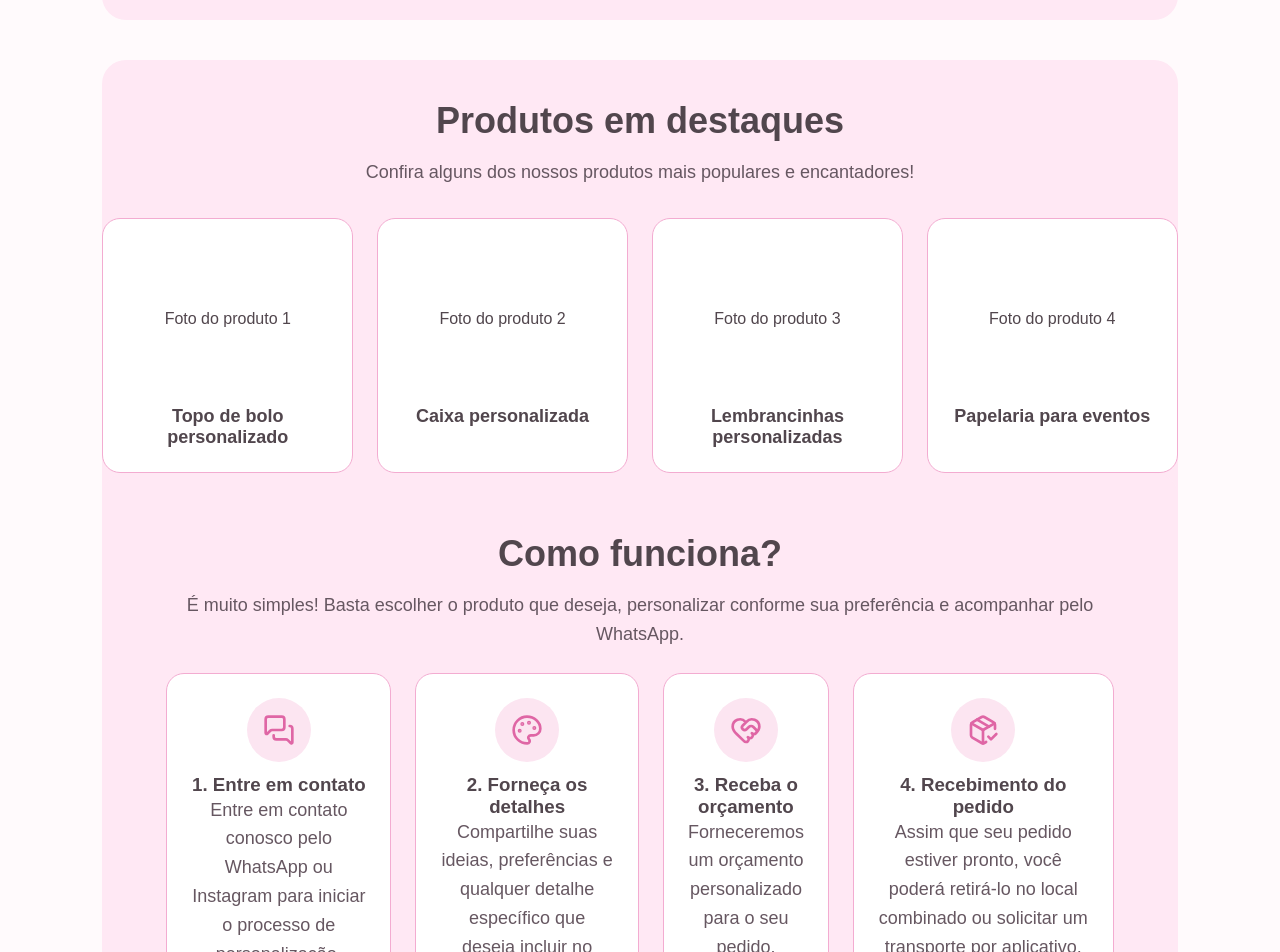
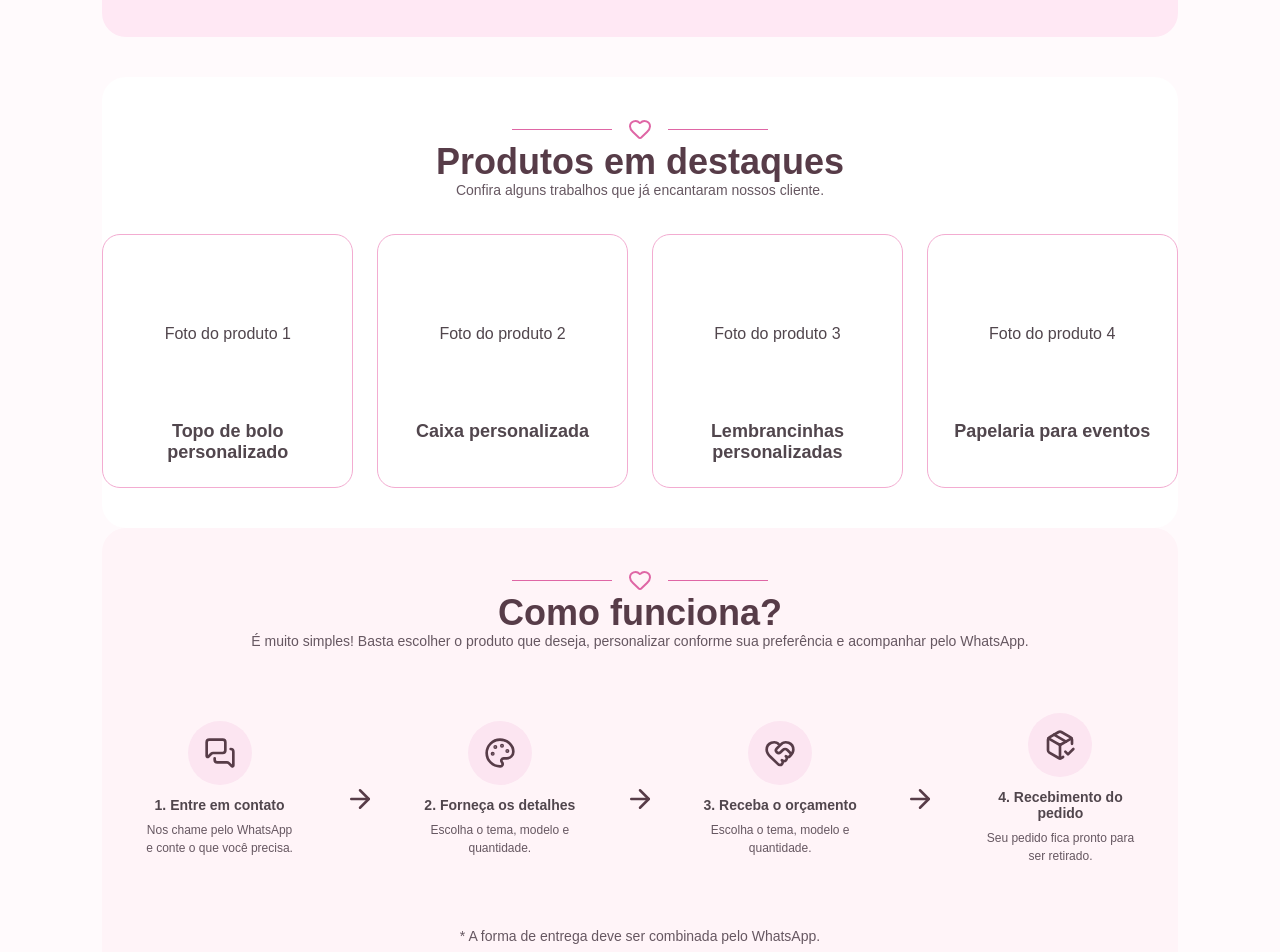
Before and after one commit to PatrickCorrea-git/papelle-personalizados, a React (Vite) app: page / in a window 1280 px wide. Shown: the part 1037-1989 px from the top of the page. Built offline with nearby package versions, Linux system fonts and the light colour scheme.

Commit message:
retocando design

```diff
--- a/src/App.css
+++ b/src/App.css
@@ -31,7 +31,7 @@ header h1 {
 header nav {
   display: flex;
   align-items: center;
-  gap:24px;
+  gap: 24px;
 }
 
 header nav a {
@@ -52,14 +52,14 @@ main {
   padding: 60px 8%;
 }
 
-main section {
+main > section {
   padding: 60px 40px;
   background-color: #ffe8f4;
   border-radius: 24px;
   text-align: center;
 }
 
-main h2{
+main h2 {
   margin: 0 0 16px;
   color: #51464d;
   font-size: 36px;
@@ -73,7 +73,7 @@ main p {
 }
 
 .beneficios {
-  display:flex;
+  display: flex;
   justify-content: space-between;
   gap: 24px;
   flex-wrap: wrap;
@@ -101,13 +101,25 @@ main p {
   line-height: 1.5;
 }
 
-.produtos-lista{
-  display:flex;
+/* Produtos */
+
+.produtos-lista {
+  display: flex;
   justify-content: space-between;
   gap: 24px;
   flex-wrap: wrap;
 }
 
+.produtos h2 {
+  color: #573c48;
+  margin-bottom: -4px;
+}
+
+.produtos p {
+  font-size: 14px;
+  flex-wrap: wrap;
+  margin-bottom: 20px;
+}
 
 .categoria-card {
   flex: 1 1 0;
@@ -164,6 +176,18 @@ main p {
   margin-top: 40px;
   padding: 40px 0;
   text-align: center;
+  background-color: #fff;
+}
+
+.destaques h2 {
+  color: #573c48;
+  margin-bottom: -4px;
+}
+
+.destaques p {
+  font-size: 14px;
+  flex-wrap: wrap;
+  margin-bottom: 20px;
 }
 
 .destaques-lista {
@@ -197,24 +221,51 @@ main p {
 
 /* Etapas */
 
-.etapas-lista{
-  display:flex;
-  gap: 24px;
-  padding: 24px;
+.como-funciona {
+  background-color: #fff4f8;
+  padding: 40px 0;
+  text-align: center;
 }
 
-.etapa-card{
-    border-radius: 18px;
-    border: 1px solid #f3acd1;
-    background-color: #fff;
+.como-funciona p {
+  font-size: 14px;
+  flex-wrap: wrap;
+  margin-bottom: 20px;
+}
+
+.como-funciona h2 {
+  color: #573c48;
+  margin-bottom: -4px;
+}
+
+.etapas-lista {
+  display: flex;
+  gap: 24px;
+  padding: 16px;
+  align-items: center;
+  justify-content: center;
+}
+
+.etapa-card {
   padding: 24px;
   text-align: center;
+  flex: 1;
 }
 
 .etapa-card span {
   display: block;
   font-size: 32px;
   margin-bottom: 12px;
+}
+
+.etapa-card h3 {
+  font-size: 14px;
+  margin-bottom: 8px;
+}
+
+.etapa-card p {
+  font-size: 12px;
+  line-height: 1.5;
 }
 
 /* Ícones das etapas */
@@ -231,15 +282,49 @@ main p {
   margin-bottom: 12px;
 }
 
-.etapa-icone svg{
+.etapa-icone svg {
+  color: #573c48;
+}
+
+.etapa-seta {
+  width: 30px;
+  height: 30px;
+  color: #573c48;
+  flex-shrink: 0;
+}
+
+/* divisoria decorativa */
+
+.divisoria-decorativa {
+  display: flex;
+  align-items: center;
+  justify-content: center;
+  gap: 16px;
   color: #df66a5;
+  width: 100%;
+}
+
+.divisoria-decorativa::before {
+  content: "";
+  height: 1px;
+  background-color: #df66a5;
+  flex: 0 0 100px;
+  width: 100%;
+}
+
+.divisoria-decorativa::after {
+  content: "";
+  height: 1px;
+  width: 100px;
+  background-color: #df66a5;
+  flex: 0 0 100px;
 }
 
 /* Responsividade */
 
 @media (max-width: 600px) {
-  header nav{
-    gap:12px;
+  header nav {
+    gap: 12px;
   }
 
   header {
@@ -252,11 +337,11 @@ main p {
     padding: 40px 8%;
   }
 
-  main section{
+  main section {
     padding: 30px 20px;
   }
 
-  main h2{
+  main h2 {
     font-size: 28px;
   }
 
--- a/src/App.jsx
+++ b/src/App.jsx
@@ -1,4 +1,4 @@
-import { MessagesSquare, Palette, HeartHandshake, PackageCheck } from 'lucide-react';
+import { MessagesSquare, Palette, HeartHandshake, PackageCheck, ArrowRight, Heart } from 'lucide-react';
 import './App.css';
 
 function App() {
@@ -43,8 +43,13 @@ function App() {
         </section>
 
         <section className="produtos">
+
+          <div className='divisoria-decorativa'>
+            <Heart />
+          </div>
+
           <h2>Nossos Produtos</h2>
-          <p>Tudo o que você precisa para deixar sua festa ainda mais especial!</p>
+          <p>Tudo o que você precisa para deixar sua festa ainda mais especial! Com muito carinho e personalização.</p>
 
           <div className="produtos-lista">
             <article className="categoria-card card-rosa">
@@ -80,8 +85,12 @@ function App() {
         </section>
 
         <section className="destaques">
+          <div className='divisoria-decorativa'>
+            <Heart />
+          </div>
+
           <h2>Produtos em destaques</h2>
-          <p>Confira alguns dos nossos produtos mais populares e encantadores!</p>
+          <p>Confira alguns trabalhos que já encantaram nossos cliente.</p>
 
           <div className="destaques-lista">
             <article className="destaque-card">
@@ -112,47 +121,56 @@ function App() {
               <h3>Papelaria para eventos</h3>
             </article>
           </div>
+        </section>
 
         <section className="como-funciona">
+          <div className='divisoria-decorativa'>
+            <Heart />
+          </div>
+
           <h2>Como funciona?</h2>
           <p>É muito simples! Basta escolher o produto que deseja, personalizar conforme sua preferência e acompanhar pelo WhatsApp.</p>
+
           <div className="etapas-lista">
-
             <article className="etapa-card">
               <div className="etapa-icone">
                 <MessagesSquare size={32} />
               </div>
               <h3>1. Entre em contato</h3>
-                <p>Entre em contato conosco pelo WhatsApp ou Instagram para iniciar o processo de personalização.</p>
+              <p>Nos chame pelo WhatsApp e conte o que você precisa.</p>
             </article>
+
+            <ArrowRight className='etapa-seta' />
 
             <article className="etapa-card">
               <div className="etapa-icone">
                 <Palette size={32} />
               </div>
               <h3>2. Forneça os detalhes</h3>
-                <p>Compartilhe suas ideias, preferências e qualquer detalhe específico que deseja incluir no produto.</p>
+              <p>Escolha o tema, modelo e quantidade.</p>
             </article>
+
+            <ArrowRight className='etapa-seta' />
 
             <article className="etapa-card">
               <div className="etapa-icone">
                 <HeartHandshake size={32} />
               </div>
               <h3>3. Receba o orçamento</h3>
-                <p>Forneceremos um orçamento personalizado para o seu pedido.</p>
+              <p>Escolha o tema, modelo e quantidade.</p>
             </article>
+
+            <ArrowRight className='etapa-seta'/>
 
             <article className="etapa-card">
               <div className="etapa-icone">
                 <PackageCheck size={32} />
               </div>
               <h3>4. Recebimento do pedido</h3>
-                <p>Assim que seu pedido estiver pronto, você poderá retirá-lo no local combinado ou solicitar um transporte por aplicativo.</p>
+              <p>Seu pedido fica pronto para ser retirado.</p>
             </article>
           </div>
-
-            <p>Obs.: Os custos de entrega são de responsabilidade do cliente.</p>
-          </section>
+          <p>* A forma de entrega deve ser combinada pelo WhatsApp.</p>
         </section>
 
       </main>
```
Lines whose indentation alone changed are shown as unchanged.
